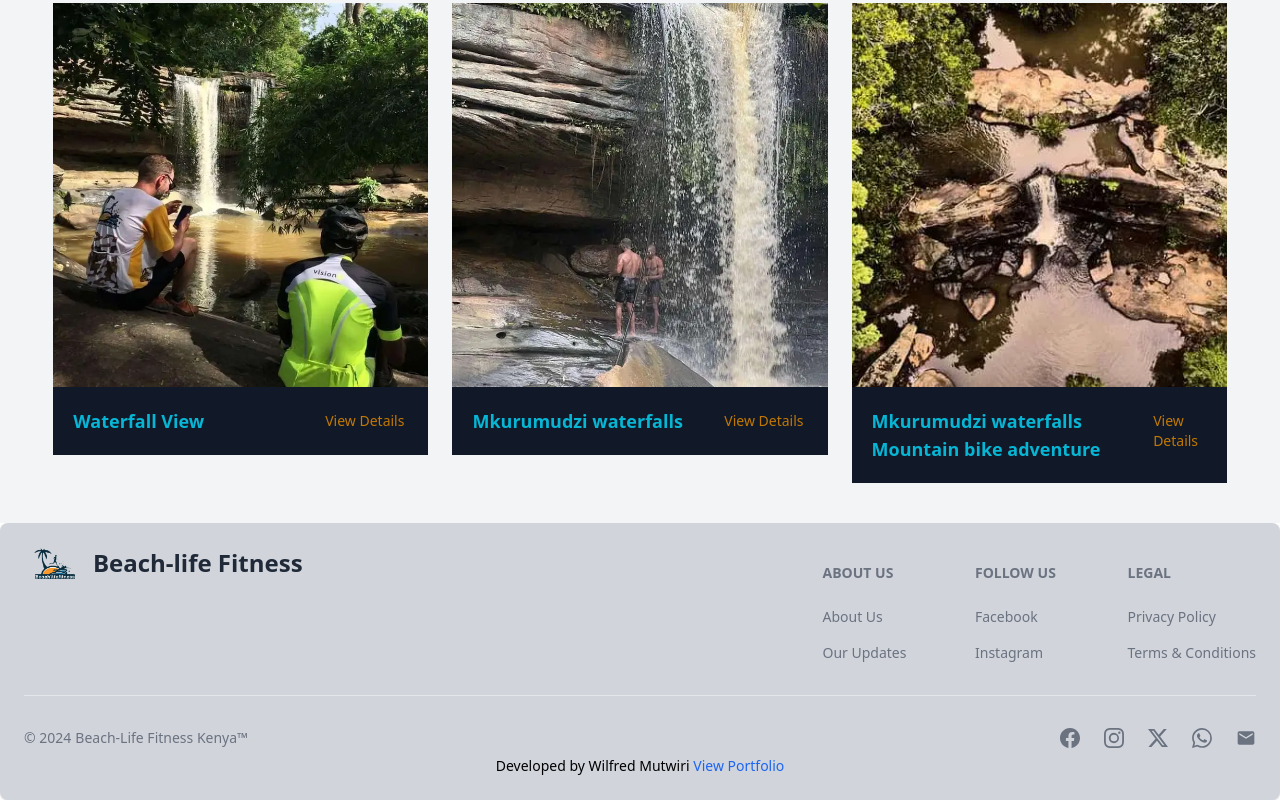
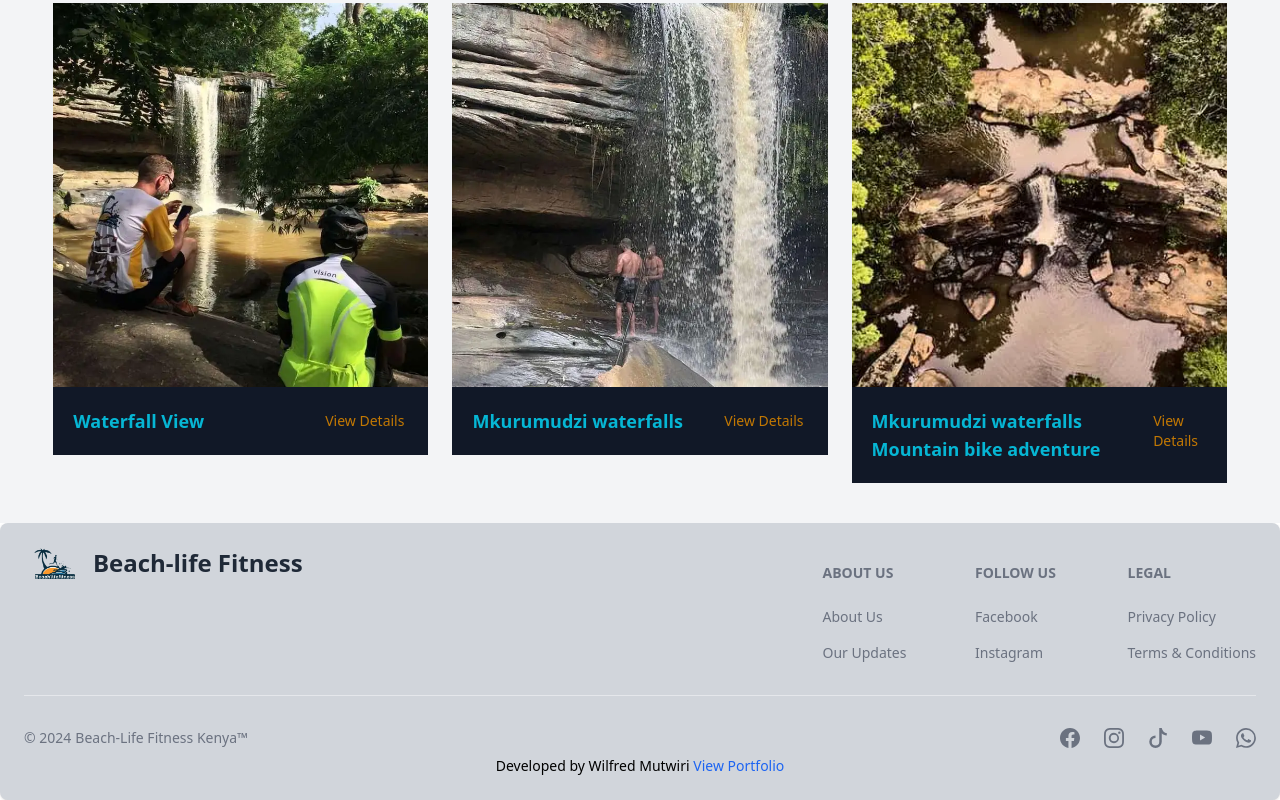
Before and after one commit to WilfredMutwiri/Beach_Life_Fitness, a React (Vite) app in the folder frontend/: page / in a window 1280 px wide. Shown: the part 2991-3791 px from the top of the page. Built offline with nearby package versions, Linux system fonts and the light colour scheme.

Commit message:
add media links

```diff
--- a/frontend/src/components/Footer.jsx
+++ b/frontend/src/components/Footer.jsx
@@ -1,10 +1,8 @@
 
 "use client";
 import { Footer } from "flowbite-react";
-import { BsDribbble, BsFacebook, BsWhatsapp, BsInstagram,BsTwitterX,} from "react-icons/bs";
+import {BsFacebook, BsWhatsapp, BsInstagram, BsTiktok, BsYoutube,} from "react-icons/bs";
 import Logo from '../assets/logo-520698693.webp'
-import { MdEmail } from "react-icons/md";
-
 export function FooterComp() {
   return (
     <div className="">
@@ -30,8 +28,8 @@ export function FooterComp() {
             <div>
               <Footer.Title title="Follow us" />
               <Footer.LinkGroup col>
-                <Footer.Link href="#">Facebook</Footer.Link>
-                <Footer.Link href="#">Instagram</Footer.Link>
+                <Footer.Link href="https://www.facebook.com/beachlifefitnesskenya?sfnsn=wa&mibextid=RUbZ1f" target="_blank">Facebook</Footer.Link>
+                <Footer.Link href="https://www.instagram.com/beachlifefitnesskenya/" target="_blank">Instagram</Footer.Link>
               </Footer.LinkGroup>
             </div>
             <div>
@@ -45,13 +43,13 @@ export function FooterComp() {
         </div>
         <Footer.Divider />
         <div className="w-full sm:flex sm:items-center sm:justify-between">
-          <Footer.Copyright href="#" by="Beach-Life Fitness Kenya™" year={new Date().getFullYear()} />
+          <Footer.Copyright href="https://www.instagram.com/beachlifefitnesskenya/" target="_blank" by="Beach-Life Fitness Kenya™" year={new Date().getFullYear()} />
           <div className="mt-4 flex space-x-6 sm:mt-0 sm:justify-center">
-            <Footer.Icon href="#" icon={BsFacebook} />
-            <Footer.Icon href="#" icon={BsInstagram} />
-            <Footer.Icon href="#" icon={BsTwitterX} />
-            <Footer.Icon href="#" icon={BsWhatsapp} />
-            <Footer.Icon href="#" icon={MdEmail} />
+            <Footer.Icon href="https://www.facebook.com/beachlifefitnesskenya?sfnsn=wa&mibextid=RUbZ1f" target="_blank"icon={BsFacebook} />
+            <Footer.Icon href="https://www.instagram.com/beachlifefitnesskenya/" target="_blank" icon={BsInstagram} />
+            <Footer.Icon href="https://www.tiktok.com/@beachlifefitnesskenya?_t=8lMARcbvPXS&_r=1" target="_blank" icon={BsTiktok} />
+            <Footer.Icon href="https://www.youtube.com/@beachlifefitnesskenya" target="_blank" icon={BsYoutube} />
+            <Footer.Icon href="#" target="_blank" icon={BsWhatsapp} />
           </div>
         </div>
         <p className="text-center pt-2 text-sm">Developed by Wilfred Mutwiri <span className="text-blue-600 hover:text-yellow-400 cursor-pointer"><a href="https://wilfredmutwiri.vercel.app/" target="_blanck"> View Portfolio</a></span></p>
```
